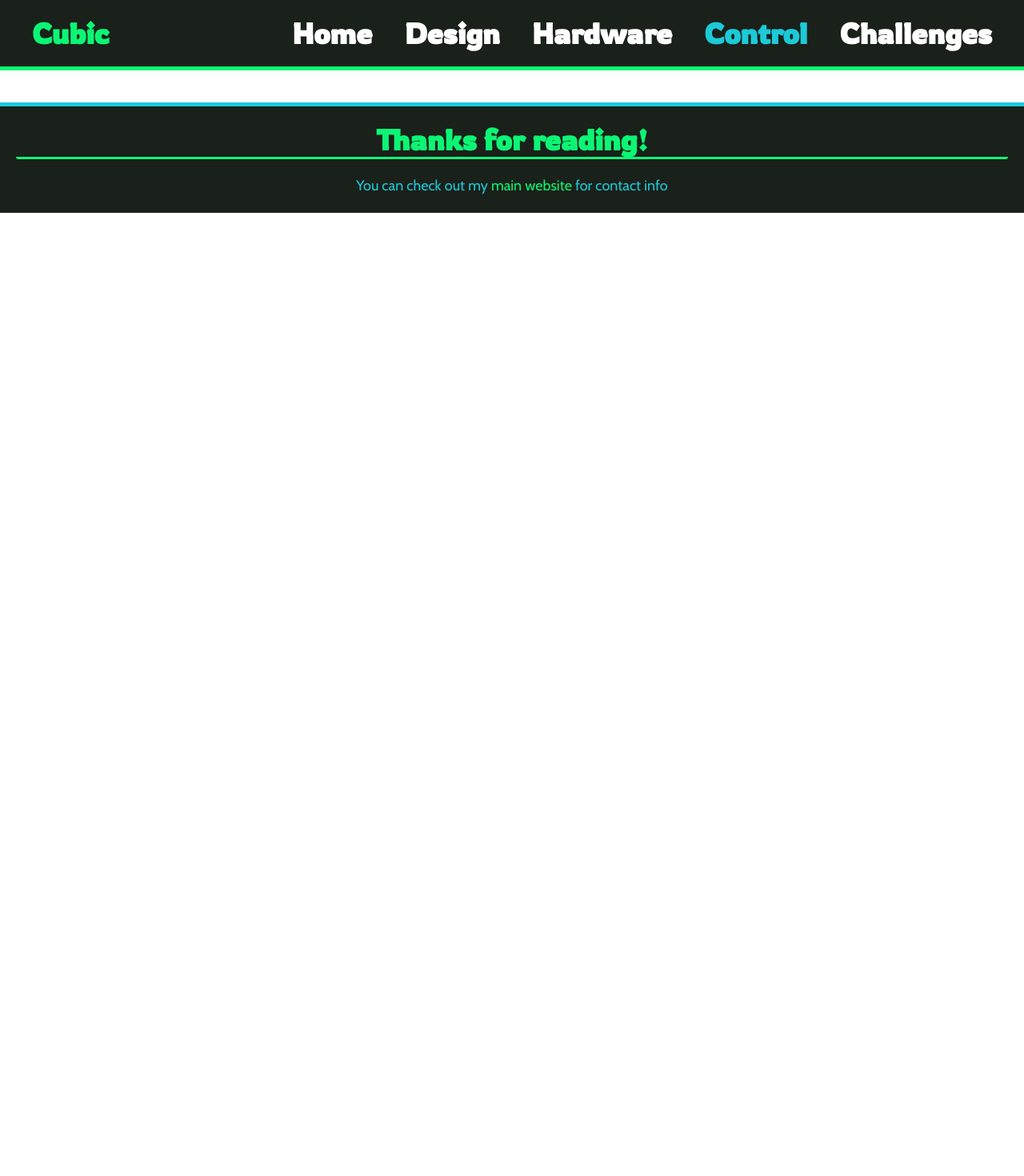
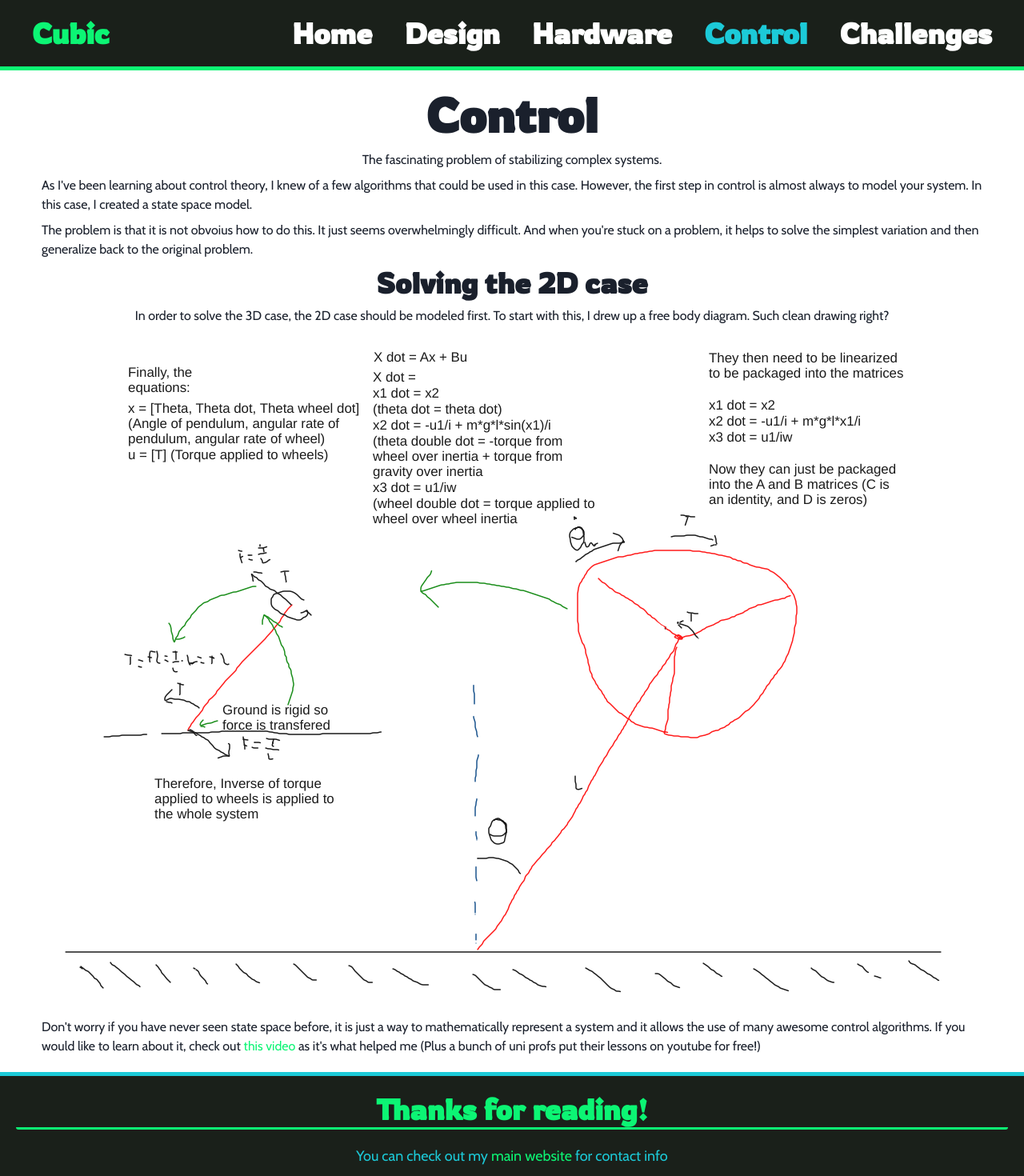
Before and after one commit to Jumner/Cubic, a Next.js app in the folder site/: page /control in a window 1280 px wide. Shown: the top 1470 px of the page at 80% size. Before the commit the page ends 800 px from the top, so only its background shows below. Built offline with nearby package versions, Linux system fonts and the light colour scheme.

Commit message:
started control

```diff
--- a/site/pages/control.js
+++ b/site/pages/control.js
@@ -1,5 +1,44 @@
+import { Heading, Image, Link, Text } from '@chakra-ui/react';
 import Page from './components/Page';
 
 export default function Design() {
-	return <Page name="Control">Control!</Page>;
+	return (
+		<Page name="Control">
+			<Heading fontSize="6xl">Control</Heading>
+			<Text>The fascinating problem of stabilizing complex systems.</Text>
+			<Text>
+				As I{"'"}ve been learning about control theory, I knew of a few
+				algorithms that could be used in this case. However, the first step in
+				control is almost always to model your system. In this case, I created a
+				state space model.
+			</Text>
+			<Text>
+				The problem is that it is not obvoius how to do this. It just seems
+				overwhelmingly difficult. And when you{"'"}re stuck on a problem, it
+				helps to solve the simplest variation and then generalize back to the
+				original problem.
+			</Text>
+			<Heading>Solving the 2D case</Heading>
+			<Text>
+				In order to solve the 3D case, the 2D case should be modeled first. To
+				start with this, I drew up a free body diagram. Such clean drawing
+				right?
+			</Text>
+			<Image src="/img/2dSystem.png" alt="2d System" />
+			<Text>
+				Don{"'"}t worry if you have never seen state space before, it is just a
+				way to mathematically represent a system and it allows the use of many
+				awesome control algorithms. If you would like to learn about it, check
+				out{' '}
+				<Link
+					href="https://www.youtube.com/watch?v=hpeKrMG-WP0"
+					color="site.green.500"
+				>
+					this video
+				</Link>{' '}
+				as it{"'"}s what helped me (Plus a bunch of uni profs put their lessons
+				on youtube for free!)
+			</Text>
+		</Page>
+	);
 }
```
Also changed, not shown: site/public/img/2dSystem.png (added).
